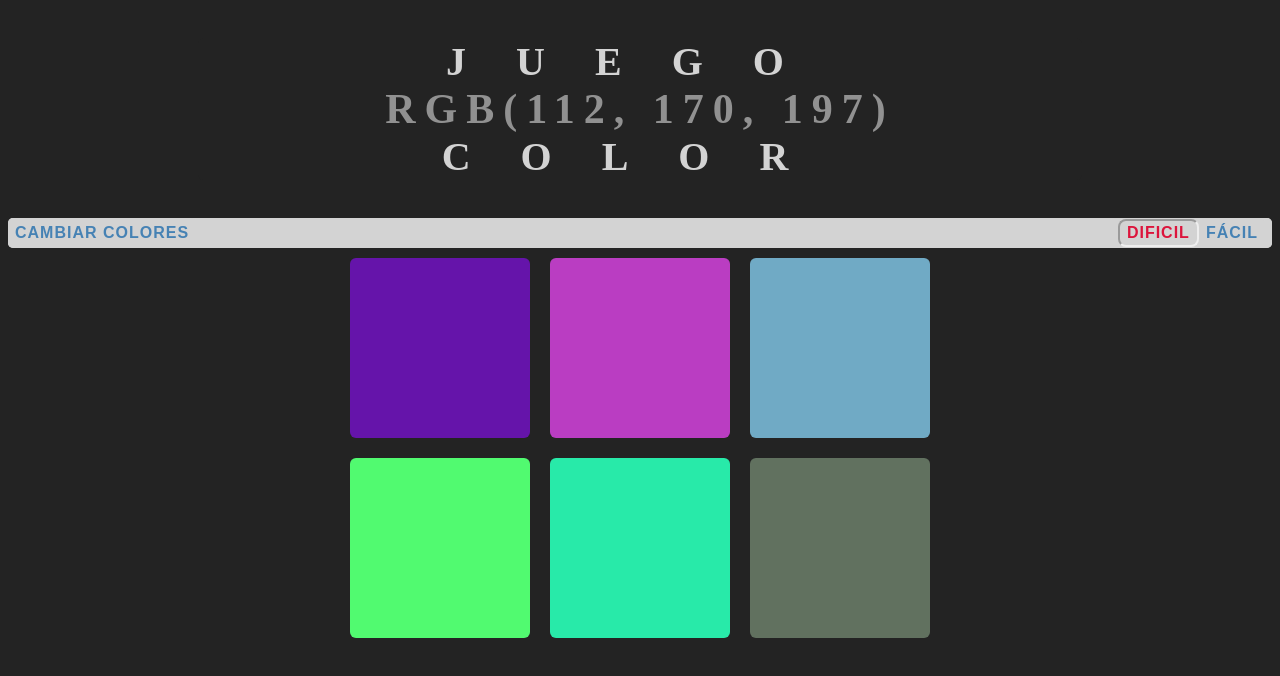
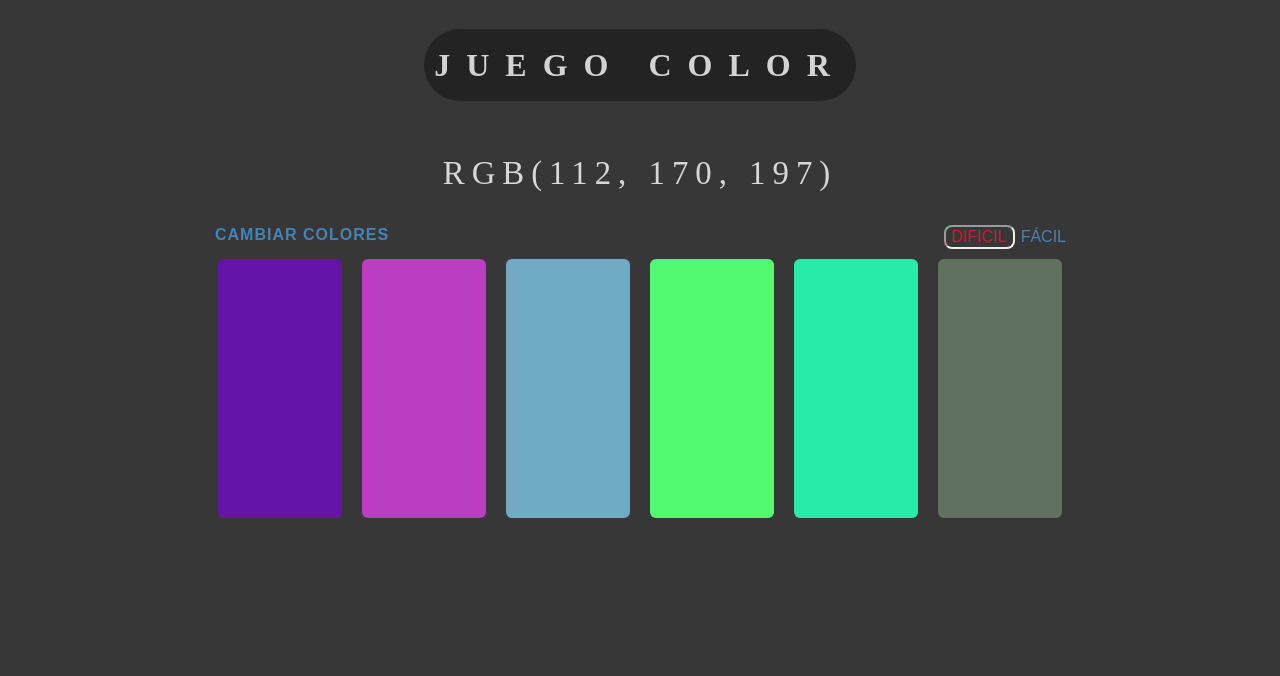
Before and after one commit to pablolospe/juegocolor, a plain HTML site: page index.html in a window 1280 px wide. Drawn offline with Linux system fonts and the light colour scheme.

Commit message:
css bardo

```diff
--- a/index.html
+++ b/index.html
@@ -1,5 +1,6 @@
 <!DOCTYPE html>
 <html lang="en">
+
     <head>
         <meta charset="UTF-8">
         <meta http-equiv="X-UA-Compatible" content="IE=edge">
@@ -8,8 +9,11 @@
         <link rel="shortcut icon" href="favicon.ico">
         <link rel="stylesheet" href="style.css" type="text/css">
     </head>
+
     <body class="body">
-    <h1>JUEGO <br><span id= "colorDisplay"> </span><br> COLOR</h1>
+        <div id="container">
+            <h1>JUEGO COLOR</h1>
+            <p id="colorDisplay"> </p>
 
             <div id="stripe">
                 <button id="reset" type="reset">CAMBIAR COLORES</button>
@@ -18,11 +22,11 @@
 
                 <span id="easyhard">
                     <button class="selected" id="hard">DIFICIL</button>
-            <button id='easy'>FÁCIL</button>
+                    <button id="easy">FÁCIL</button>
                 </span>
             </div>
 
-    <div class="container">
+            <div class="squareContainer">
                 <div class="square"></div>
                 <div class="square"></div>
                 <div class="square"></div>
@@ -31,6 +35,8 @@
                 <div class="square"></div>
             </div>
 
+        </div>
         <script src="color_game.js"></script>
     </body>
+
 </html>
--- a/style.css
+++ b/style.css
@@ -1,6 +1,109 @@
+#container {
+    padding: 0px 200px 0px 200px;
+    display: flex;
+    flex-direction: column;
+}
+.squareContainer {
+    display: flex;
+    justify-content: center;
+}
+.body{
+    background-color: #373737;
+}
+h1 {
+    display: flex;
+    justify-content: center;
+    text-align: center;
+    letter-spacing: 1rem;
+    transition: 1s;
+    border-radius: 50px;
+    margin-left: 25%;
+    margin-right: 25%;
+    padding-top: 2%;
+    padding-bottom: 2%;
+    font-size: 200%;
+    color: rgb(255,255 ,255, 0.8);
+    -webkit-text-stroke: 0.7px rgb (0, 0 ,0 );
+}
+#colorDisplay {
+    display: flex;
+    justify-content: center;
+    letter-spacing: 7px;
+    text-align: center;
+    text-transform: uppercase;
+    font-size: 205%;
+    color: rgb(255,255 ,255, 0.8)
+}
+/* #stripe {
+    border-radius: 5px;
+    text-align: center;
+    color: black;
+    background-color: lightgrey;
+    height: 30px;
+} */
+.selected {
+    border-radius: 8px;
+    color: crimson;
+    border-style:inset;
+    border-width: 2.5px;
+    background-color: inherit;
+}
+button{
+    display: flex;
+    align-items: center;
+    background-color: inherit;
+
+    border-radius: 5px;
+    border: none;
+    font-size: inherit;
+    /* text-transform: uppercase; */
+    /* height: 100%; */
+    /* font-weight: 700; */
+    color: steelblue;
+    /* letter-spacing: 1px; */
+    /* outline: none; */
+    /* padding: 1px 7px; */
+    /* writing-mode: horizontal-tb !important; */
+    /* box-sizing: border-box; */
+    /* float: center; */
+}
+#reset {
+    float: left;
+    border: none;
+    background-color: inherit;
+    height: 100%;
+    font-weight: 700;
+    letter-spacing: 1px;
+    font-size: inherit;
+    outline: none;
+    padding: 1px 7px;
+    writing-mode: horizontal-tb !important;
+    box-sizing: border-box;
+}
+#easyhard {
+    display: flex;
+    float: right;
+    height: 100%;
+    background-color: inherit;
+    font-size: inherit;
+    letter-spacing: 1px;
+    outline: none;
+
+    /* writing-mode: horizontal-tb !important; */
+    box-sizing: border-box;
+}
+
+.message {
+    text-align: center;
+    font-size: 20px;
+    letter-spacing: 1px;
+    color: rgba(0,0,0,0.7);
+    font-weight: bold;
+}
 .square  {
+    align-items: center;
     float: left;
-    height: 0;
+    max-height: auto;
     width: 30%;
     padding-bottom: 30%;
     border-radius: 6px;
@@ -8,105 +111,6 @@
     margin-right: 10px;
     margin-top: 10px;
     margin-bottom: 10px;
-    max-width: 600px;
+    max-width: auto;
     transition-duration: 0.5s;
 }
-
-.container {
-    max-width: 600px;
-    margin: 0 auto;
-}
-
-.body{
-    background-color: #232323;
-}
-
-h1 {
-    letter-spacing: 30px;
-    transition: 1s;
-    letter-spacing: 50px;
-    border-radius: 5px;
-    margin-left: 15%;
-    margin-right: 15%;
-    margin-top: 3%;
-    margin-bottom: 3%;
-    text-align: center;
-    font-size: 250%;
-    color: rgb(255,255 ,255, 0.8);
-    -webkit-text-stroke: 0.7px rgb (0,0,0);
-    ;
-
-}
-
-#colorDisplay {
-    letter-spacing: 9px;
-    text-align: center;
-    text-transform: uppercase;
-    font-size: 105%;
-    color: rgb(255,255 ,255, 0.5)
-}
-
-
-#stripe {
-    border-radius: 5px;
-    text-align: center;
-    color: black;
-    background-color: lightgrey;
-    height: 30px;
-}
-
-#reset{
-    text-align: left;
-}
-
-.selected {
-    color: crimson;
-    border-style:inset;
-    border-width: 2.5px;
-    border-radius: 8px;
-}
-
-button {
-    border-radius: 5px;
-    border: none;
-    background-color: inherit;
-    text-transform: uppercase;
-    height: 100%;
-    font-weight: 700;
-    color: steelblue;
-    letter-spacing: 1px;
-    font-size: inherit;
-    outline: none;
-    padding: 1px 7px;
-    writing-mode: horizontal-tb !important;
-    box-sizing: border-box;
-    float: left;
-}
-
-#easyhard{
-    border-radius: 5px;
-    border: none;
-    background-color: inherit;
-    text-transform: uppercase;
-    height: 100%;
-    font-weight: 700;
-    color: steelblue;
-    letter-spacing: 1px;
-    font-size: inherit;
-    outline: none;
-    padding: 1px 7px;
-    writing-mode: horizontal-tb !important;
-    box-sizing: border-box;
-    float: right;
-}
-
-
-.message {
-    text-align: center;
-    font-size: 25px;
-    border-radius: 5px;
-    letter-spacing: 1px;
-    color: rgba(0,0,0,0.7);
-    border-radius: 5px;
-    font-weight: bold;
-}
```
Lines whose indentation alone changed are shown as unchanged.
